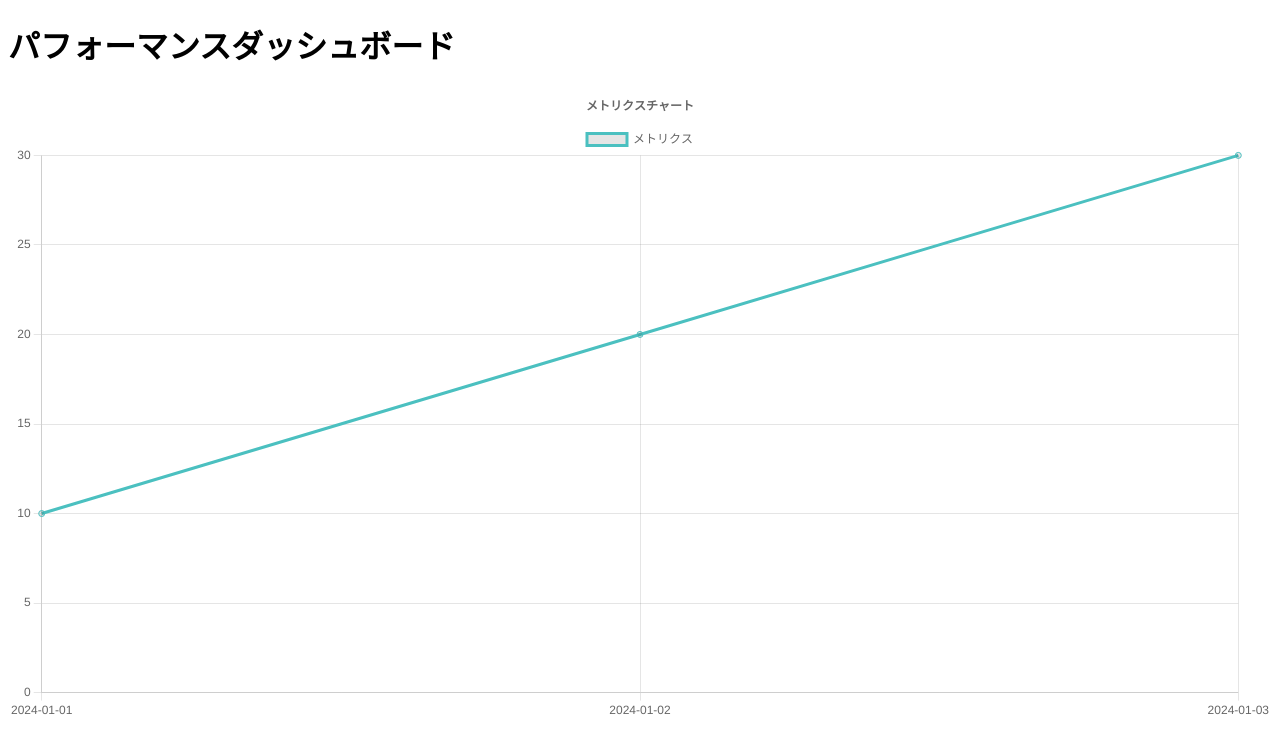
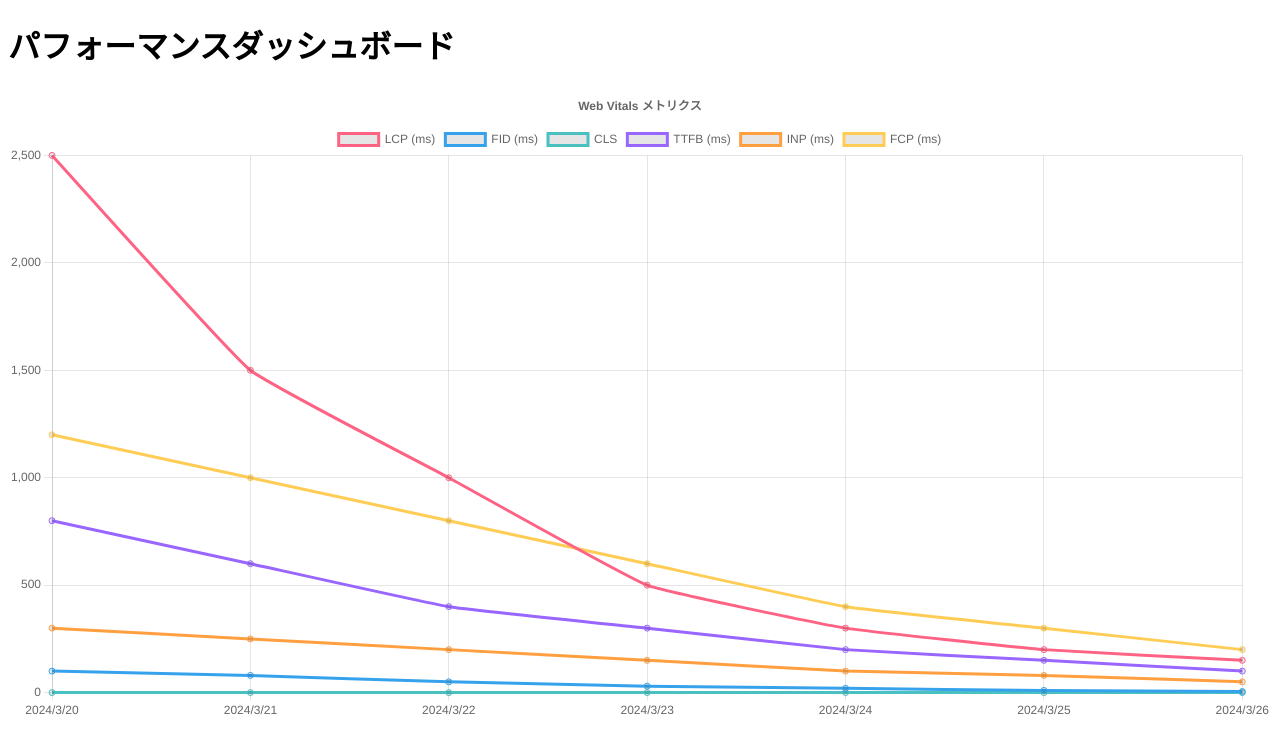
Before and after one commit to toono-f/lighthouse-dashboard, a Next.js app: page / in a window 1280 px wide. Shown: the top 754 px of the page. Built offline with nearby package versions, Linux system fonts and the light colour scheme.

Commit message:
メトリクスチャートのデータ構造を更新し、Web Vitalsメトリクスを表示するように変更

```diff
--- a/src/app/page.tsx
+++ b/src/app/page.tsx
@@ -8,9 +8,69 @@ export default function Home() {
       <div className="mt-8">
         <MetricsChart
           data={[
-            { date: "2024-01-01", value: 10 },
-            { date: "2024-01-02", value: 20 },
-            { date: "2024-01-03", value: 30 },
+            {
+              timestamp: "2024-03-20T00:00:00",
+              lcp: 2500,
+              fid: 100,
+              cls: 0.1,
+              ttfb: 800,
+              inp: 300,
+              fcp: 1200,
+            },
+            {
+              timestamp: "2024-03-21T00:00:00",
+              lcp: 1500,
+              fid: 80,
+              cls: 0.05,
+              ttfb: 600,
+              inp: 250,
+              fcp: 1000,
+            },
+            {
+              timestamp: "2024-03-22T00:00:00",
+              lcp: 1000,
+              fid: 50,
+              cls: 0.02,
+              ttfb: 400,
+              inp: 200,
+              fcp: 800,
+            },
+            {
+              timestamp: "2024-03-23T00:00:00",
+              lcp: 500,
+              fid: 30,
+              cls: 0.01,
+              ttfb: 300,
+              inp: 150,
+              fcp: 600,
+            },
+            {
+              timestamp: "2024-03-24T00:00:00",
+              lcp: 300,
+              fid: 20,
+              cls: 0.01,
+              ttfb: 200,
+              inp: 100,
+              fcp: 400,
+            },
+            {
+              timestamp: "2024-03-25T00:00:00",
+              lcp: 200,
+              fid: 10,
+              cls: 0.01,
+              ttfb: 150,
+              inp: 80,
+              fcp: 300,
+            },
+            {
+              timestamp: "2024-03-26T00:00:00",
+              lcp: 150,
+              fid: 5,
+              cls: 0.01,
+              ttfb: 100,
+              inp: 50,
+              fcp: 200,
+            },
           ]}
         />
       </div>
--- a/src/components/dashboard/metrics-chart.tsx
+++ b/src/components/dashboard/metrics-chart.tsx
@@ -9,6 +9,8 @@ import {
   Title,
   Tooltip,
   Legend,
+  ChartOptions,
+  TooltipItem,
 } from "chart.js";
 import { Line } from "react-chartjs-2";
 
@@ -22,27 +24,69 @@ ChartJS.register(
   Legend
 );
 
+type MetricsData = {
+  timestamp: string;
+  lcp: number; // Largest Contentful Paint
+  fid: number; // First Input Delay
+  cls: number; // Cumulative Layout Shift
+  ttfb: number; // Time to First Byte
+  inp: number; // Interaction to Next Paint
+  fcp: number; // First Contentful Paint
+};
+
 interface MetricsChartProps {
-  data: {
-    date: string;
-    value: number;
-  }[];
+  data: MetricsData[];
 }
 
-export const MetricsChart = ({ data }: MetricsChartProps) => {
+export function MetricsChart({ data }: MetricsChartProps) {
+  const labels = data.map((item) => {
+    const date = new Date(item.timestamp);
+    return date.toLocaleDateString("ja-JP");
+  });
+
   const chartData = {
-    labels: data.map((item) => item.date),
+    labels,
     datasets: [
       {
-        label: "メトリクス",
-        data: data.map((item) => item.value),
+        label: "LCP (ms)",
+        data: data.map((item) => item.lcp),
+        borderColor: "rgb(255, 99, 132)",
+        tension: 0.1,
+      },
+      {
+        label: "FID (ms)",
+        data: data.map((item) => item.fid),
+        borderColor: "rgb(54, 162, 235)",
+        tension: 0.1,
+      },
+      {
+        label: "CLS",
+        data: data.map((item) => item.cls),
         borderColor: "rgb(75, 192, 192)",
+        tension: 0.1,
+      },
+      {
+        label: "TTFB (ms)",
+        data: data.map((item) => item.ttfb),
+        borderColor: "rgb(153, 102, 255)",
+        tension: 0.1,
+      },
+      {
+        label: "INP (ms)",
+        data: data.map((item) => item.inp),
+        borderColor: "rgb(255, 159, 64)",
+        tension: 0.1,
+      },
+      {
+        label: "FCP (ms)",
+        data: data.map((item) => item.fcp),
+        borderColor: "rgb(255, 205, 86)",
         tension: 0.1,
       },
     ],
   };
 
-  const options = {
+  const options: ChartOptions<"line"> = {
     responsive: true,
     plugins: {
       legend: {
@@ -50,7 +94,19 @@ export const MetricsChart = ({ data }: MetricsChartProps) => {
       },
       title: {
         display: true,
-        text: "メトリクスチャート",
+        text: "Web Vitals メトリクス",
+      },
+      tooltip: {
+        callbacks: {
+          label: function (context: TooltipItem<"line">) {
+            const label = context.dataset.label || "";
+            const value = context.parsed.y;
+            if (label.includes("CLS")) {
+              return `${label}: ${value.toFixed(3)}`;
+            }
+            return `${label}: ${value.toFixed(0)}`;
+          },
+        },
       },
     },
     scales: {
@@ -61,8 +117,8 @@ export const MetricsChart = ({ data }: MetricsChartProps) => {
   };
 
   return (
-    <div className="h-[400px] w-full p-4">
-      <Line options={options} data={chartData} />
+    <div className="w-full h-[400px]">
+      <Line data={chartData} options={options} />
     </div>
   );
-};
+}
```
